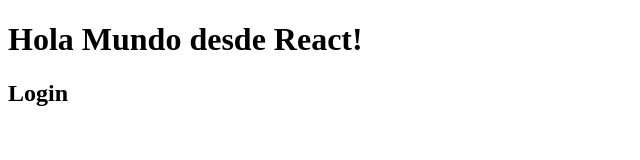
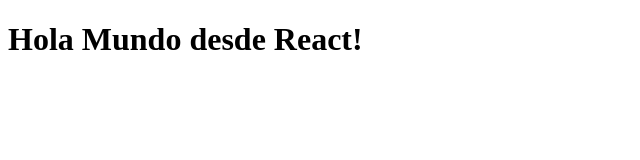
Before and after one commit to Jrubio123/portafolio, a React (Create React App) app: page / in a window 1280 px wide. Shown: the top 160 px of the page, without its empty margins (0-640 px from the left). Built offline with nearby package versions, Linux system fonts and the light colour scheme.

Commit message:
Creacion de variables fuente y color

```diff
--- a/package.json
+++ b/package.json
@@ -3,6 +3,8 @@
   "version": "0.1.0",
   "private": true,
   "dependencies": {
+    "@fontsource/outfit": "^5.1.1",
+    "@fontsource/roboto": "^5.1.1",
     "bootstrap": "^5.3.3",
     "cra-template": "1.2.0",
     "popper": "^1.0.1",
--- a/public/index.html
+++ b/public/index.html
@@ -24,7 +24,7 @@
       work correctly both with client-side routing and a non-root public URL.
       Learn how to configure a non-root public URL by running `npm run build`.
     -->
-    <title>React App</title>
+    <title>Portafolio JRubio</title>
   </head>
   <body>
     <noscript>You need to enable JavaScript to run this app.</noscript>
--- a/src/App.js
+++ b/src/App.jsx
@@ -1,12 +1,9 @@
-import { Login } from './componentes/Login';
-
 import React from 'react';
 
 function App() {
   return (
     <div className='App'>
       <h1>Hola Mundo desde React!</h1>
-      <Login/>
     </div>
   );
 }
--- a/src/componentes/Login.jsx
+++ /dev/null
@@ -1,7 +0,0 @@
-export function Login(){
-    return(
-        <section>
-            <h1>Login</h1>
-        </section>
-    )
-}
--- /dev/null
+++ b/src/index.css
@@ -0,0 +1,10 @@
+* {
+    box-sizing: border-box;
+    margin: 0;
+    padding: 0;
+    font-family: "Outfit", Arial, Helvetica, sans-serif;
+  }
+
+  html {
+    scroll-behavior: smooth;
+  }
--- a/src/index.js
+++ b/src/index.js
@@ -2,6 +2,10 @@
 import ReactDOM from 'react-dom/client';
 import App from './App';
 
+import "@fontsource/outfit";
+import "@fontsource/roboto";
+
+
 
 const root = ReactDOM.createRoot(document.getElementById('root'));
 root.render(<App />);
--- /dev/null
+++ b/src/variables.css
@@ -0,0 +1,15 @@
+/* este archivo lo usaremos para poder definir cosas como colores y fuentes en un solo lugar */
+/* de esta manera hacer cambios mas adelantes en 1 solo lugar */
+
+:root{
+    /* Colores*/
+    --color-texto:#fff;
+    --color-primario: #576cbc;
+    --color-secundario: #19376d;
+    --color-oscuro: #0b2447;
+    --color-bg:#04152d;
+
+     /* Fuentes */
+     --fuente-roboto:"Roboto";
+
+}
```
Also changed, not shown: src/componentes/Inicio.jsx (deleted, +0 -9 lines), src/componentes/Registro.jsx (deleted, +0 -59 lines), src/App.module.css (added), 1 other file (tests, documents, lock files or other folders).
